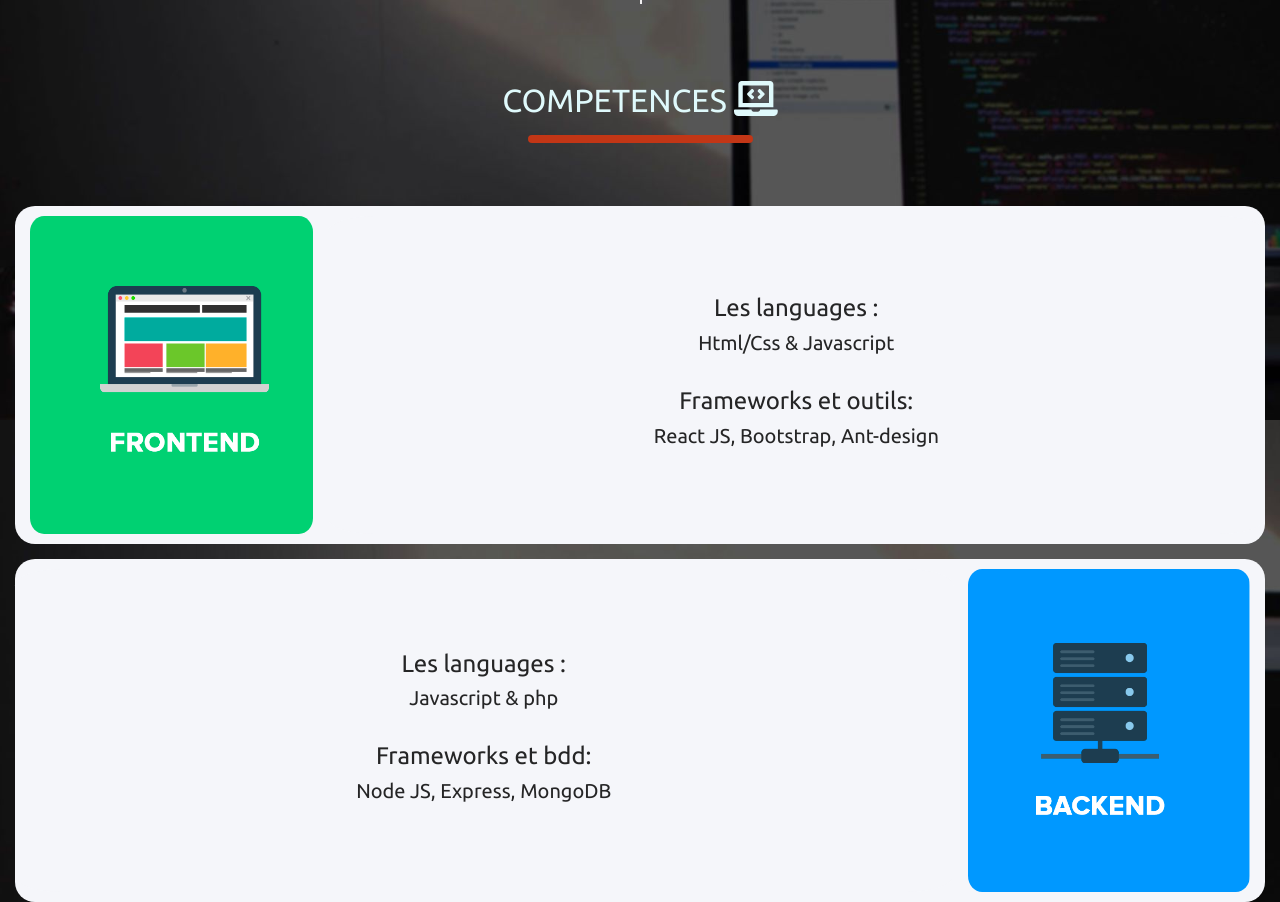
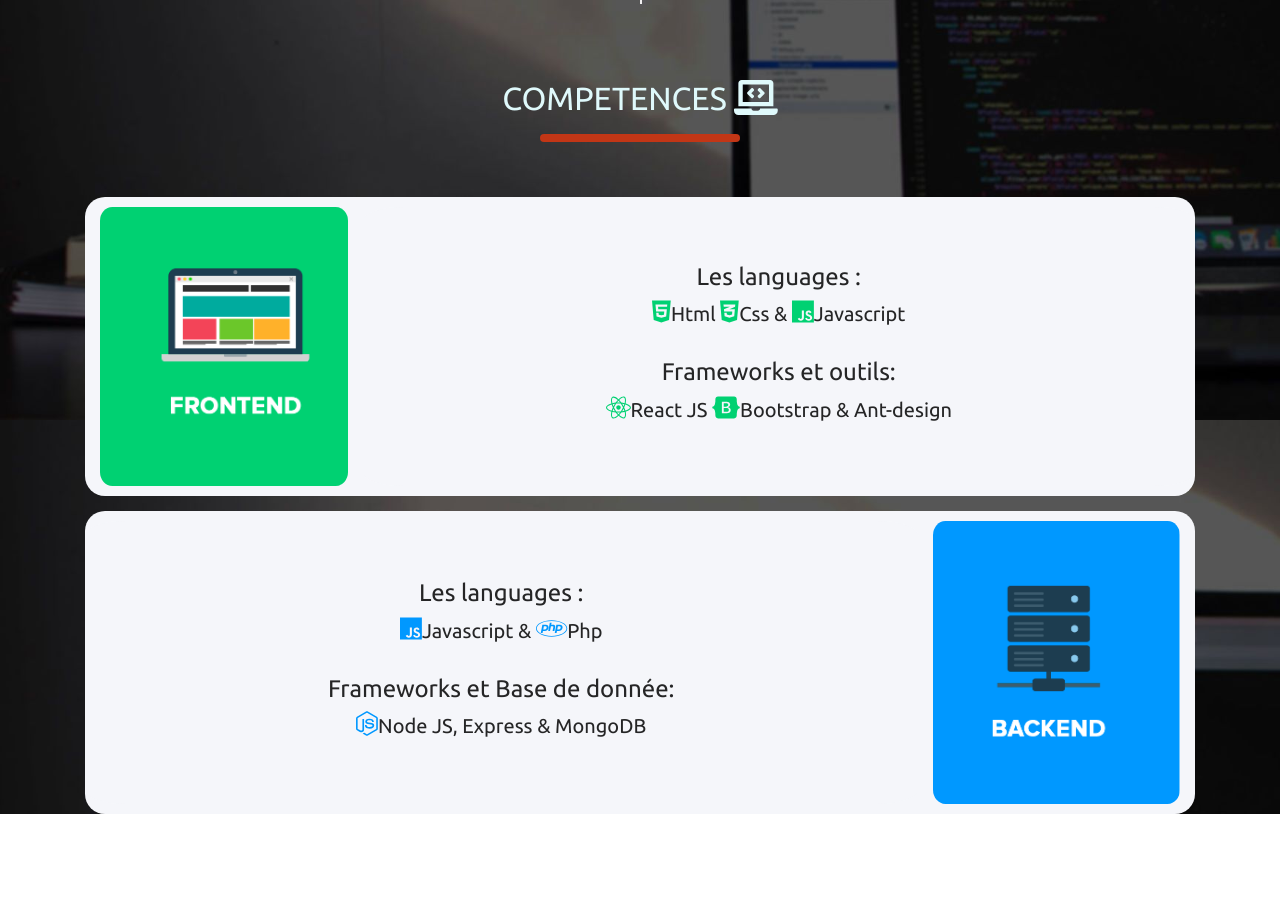
Before and after one commit to ValentinDft/valentinduffet.fr, a React (Create React App) app: page / in a window 1280 px wide. Shown: the part 1980-2882 px from the top of the page. After the commit the page ends 2794 px from the top, so only its background shows below. Built offline with nearby package versions, Linux system fonts and the light colour scheme.

Commit message:
Ajout des animations pour les compétences et gestion de l'img de présentation pour les mobiles

```diff
--- a/src/App.css
+++ b/src/App.css
@@ -63,3 +63,14 @@ body{
     padding: 10px;
     text-align: center;
 }
+
+@media screen and (max-width:768px){
+
+    .img
+    {
+        margin-left: 0;
+        margin-right: 0;
+        width: 350px !important;
+        margin-bottom: 10% !important;
+    }
+}
--- a/src/components/Competences.js
+++ b/src/components/Competences.js
@@ -3,13 +3,21 @@ import { Col, Row, Container, CardImg } from 'reactstrap';
 import '../App.css';
 import { FontAwesomeIcon } from '@fortawesome/react-fontawesome'
 import { faLaptopCode } from '@fortawesome/free-solid-svg-icons'
+import { faHtml5 } from '@fortawesome/free-brands-svg-icons'
+import { faCss3Alt } from '@fortawesome/free-brands-svg-icons'
+import { faJs } from '@fortawesome/free-brands-svg-icons'
+import { faPhp } from '@fortawesome/free-brands-svg-icons'
+import { faReact } from '@fortawesome/free-brands-svg-icons'
+import { faNodeJs } from '@fortawesome/free-brands-svg-icons'
+import { faBootstrap } from '@fortawesome/free-brands-svg-icons'
 import logoFront from "../front.png";
 import logoBack from "../back.png";
-
+import AOS from "aos";
+import "aos/dist/aos.css";
 
 function Competences() {
     return (
-        <Container fluid={true} style={{marginTop: "5%"}}>
+        <Container style={{marginTop: "5%"}}>
             <Row>
                 <Col>
                     <h2 style={{textAlign: "center", marginTop: "1%", marginBottom: "1%", color: "#dff9fb"}}>COMPETENCES <FontAwesomeIcon icon={faLaptopCode} style={{textAlign: "center", fontSize: "35px"}}></FontAwesomeIcon></h2>
@@ -17,34 +25,53 @@ function Competences() {
                 </Col>
             </Row>
 
+            <div data-aos="flip-up" data-aos-duration="1500">
                 <Col className="block-competences">
                     <Row>
                         <Col sm="12" md="6" lg="3">
                             <CardImg src={logoFront} alt="Front-end" style={{borderRadius: "5%", width: "100%", height: "100%"}}/>
                         </Col>
                         <Col sm="12" md="6" lg="9" style={{backgroundColor: "#f5f6fa", borderRadius: "5%", display: "flex", flexDirection: "column", justifyContent: "center"}}>
+                            <div data-aos="fade-down" data-aos-duration="1500">
                                 <h4>Les languages : </h4>
-                        <h5>Html/Css & Javascript</h5> <br/>
+                                <h5><FontAwesomeIcon icon={faHtml5} style={{fontSize: "25px", color: "#00D172"}}></FontAwesomeIcon>
+                                    Html <FontAwesomeIcon icon={faCss3Alt} style={{fontSize: "25px", color: "#00D172"}}></FontAwesomeIcon>
+                                    Css & <FontAwesomeIcon icon={faJs} style={{fontSize: "25px", color: "#00D172"}}></FontAwesomeIcon>
+                                    Javascript
+                                </h5> <br/>
                                 <h4>Frameworks et outils: </h4>
-                        <h5>React JS, Bootstrap, Ant-design</h5>
+                                <h5><FontAwesomeIcon icon={faReact} style={{fontSize: "25px", color: "#00D172"}}></FontAwesomeIcon>
+                                    React JS <FontAwesomeIcon icon={faBootstrap} style={{fontSize: "25px", color: "#00D172"}}></FontAwesomeIcon>
+                                    Bootstrap & Ant-design
+                                </h5>
+                            </div>
                         </Col>
                     </Row>
                 </Col>
+            </div>
 
+            <div data-aos="flip-down" data-aos-duration="1500">
                 <Col className="block-competences" style={{marginTop: "15px"}}>
                     <Row>
                         <Col sm="12" md="6" lg="9" style={{backgroundColor: "#f5f6fa", borderRadius: "5%", display: "flex", flexDirection: "column", justifyContent: "center"}}>
+                            <div data-aos="fade-up" data-aos-duration="1500">
                                 <h4>Les languages : </h4>
-                        <h5>Javascript & php</h5> <br/>
-                        <h4>Frameworks et bdd: </h4>
-                        <h5>Node JS, Express, MongoDB</h5>
+                                <h5><FontAwesomeIcon icon={faJs} style={{fontSize: "25px", color: "#0098FF"}}></FontAwesomeIcon>
+                                    Javascript & <FontAwesomeIcon icon={faPhp} style={{fontSize: "25px", color: "#0098FF"}}></FontAwesomeIcon>
+                                    Php
+                                </h5> <br/>
+                                <h4>Frameworks et Base de donnée: </h4>
+                                <h5><FontAwesomeIcon icon={faNodeJs} style={{fontSize: "25px", color: "#0098FF"}}></FontAwesomeIcon>
+                                    Node JS, Express & MongoDB
+                                </h5>
+                            </div>
                         </Col>
                         <Col sm="12" md="6" lg="3">
                             <CardImg src={logoBack} alt="Front-end" style={{borderRadius: "5%", width: "100%", height: "100%"}}/>
                         </Col>
                     </Row>
                 </Col>
-
+            </div>
 
         </Container>
     );
--- a/src/components/Presentation.js
+++ b/src/components/Presentation.js
@@ -14,7 +14,7 @@ function Presentation() {
             <Container fluid={true}>
                 <Row>
                     <Col sm="12" md="12" lg="12">
-                        <CardImg src={imgCard} style={{marginTop: "3%", marginBottom: "5%", borderRadius: "5%", width: "450px", display: "block", marginLeft: "auto", marginRight: "auto"}}/>
+                        <CardImg src={imgCard} style={{marginTop: "3%", marginBottom: "5%", borderRadius: "5%", width: "450px", display: "block", marginLeft: "auto", marginRight: "auto"}} className="img"/>
                     </Col>
                 </Row>
                 <Row>
@@ -26,7 +26,7 @@ function Presentation() {
                     </Col>
                 </Row>
             </Container>
-            <Container style={{marginTop: "5%"}}>
+            <Container style={{marginTop: "5%"}} className="container">
                 <Row>
                     <Col sm="12" md="12" lg="12">
                         <div data-aos="fade-up" data-aos-duration="1500">
```
Also changed, not shown: src/components/Education.js (+11 -6 lines). Lines whose indentation alone changed are shown as unchanged.
